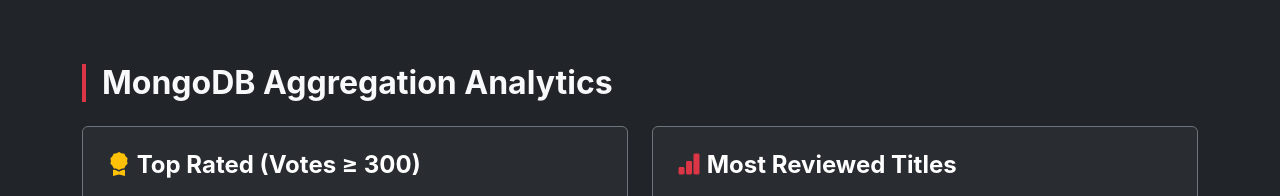
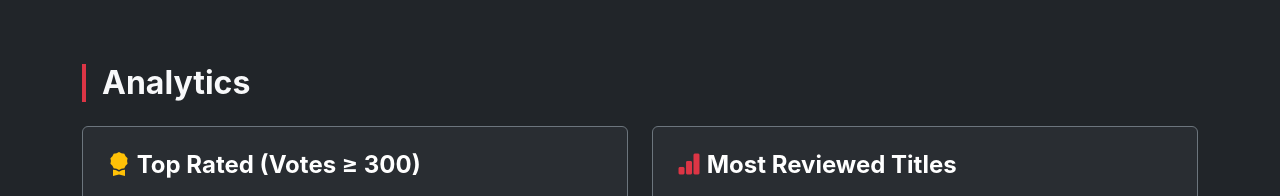
Before and after one commit to Sahasra2006/CineScope, a Flask app: page /analytics in a window 1280 px wide. Shown: the part 69-265 px from the top of the page. Run offline with Flask 3, Linux system fonts and the light colour scheme; data that the repository does not hold is empty.

Commit message:
Changed Heading

```diff
--- a/templates/analytics.html
+++ b/templates/analytics.html
@@ -1,7 +1,7 @@
 {% extends 'base.html' %}
 {% block content %}
 <div class="container my-5">
-    <h2 class="fw-bold border-start border-danger border-4 ps-3 mb-4">MongoDB Aggregation Analytics</h2>
+    <h2 class="fw-bold border-start border-danger border-4 ps-3 mb-4">Analytics</h2>
 
     <div class="row g-4 mb-5">
         <div class="col-lg-6">
```
